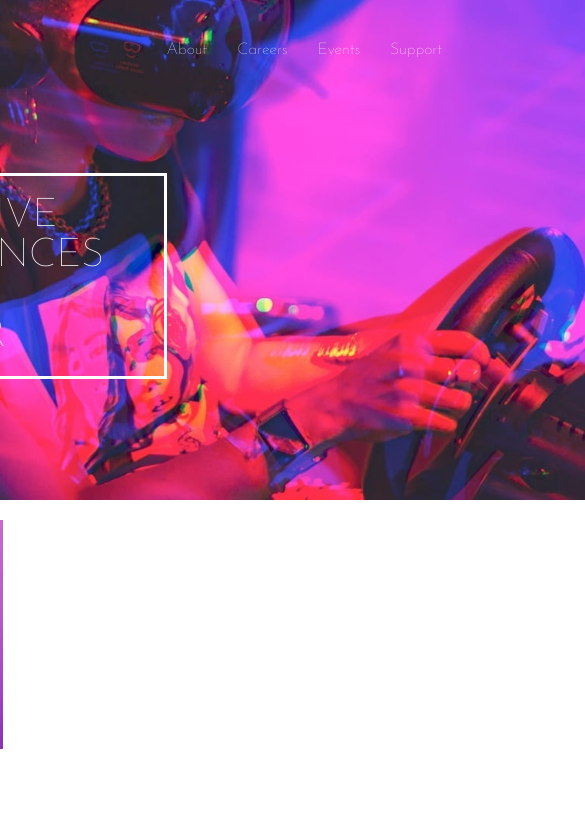
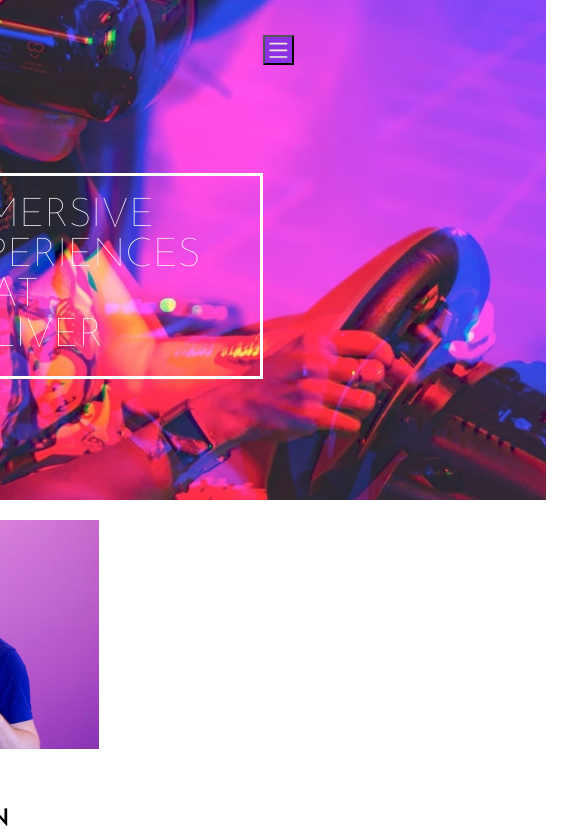
Before and after one commit to snaidy/workshop2-react, a React (Vite) app: page / in a window 390 px wide. Shown: the top 839 px of the page, 585 px wide, since content can reach past the window. Built offline with nearby package versions, Linux system fonts and the light colour scheme.

Commit message:
aplicar cambios

```diff
--- a/src/components/header/header.jsx
+++ b/src/components/header/header.jsx
@@ -1,7 +1,12 @@
 import React from 'react'
+import { useState } from 'react';
 import './header.scss'
 const Header = () => {
+  const [ menu , setMenu ] = useState( false )
 
+  const toggleMenu = () => {
+    setMenu( !menu )
+}
 
 
   return (
@@ -10,13 +15,22 @@ const Header = () => {
       <h2>loopstudios</h2>
       <p className='parr'>IMMERSIVE <br /> EXPERIENCES <br /> THAT DELIVER</p>
     </div>
+    <button
+     onClick={ toggleMenu }
+    className='cabecera'>
+    <svg className='svg' xmlns="http://www.w3.org/2000/svg" width="16" height="16" fill="currentColor" viewBox="0 0 16 16">
+  <path fill-rule="evenodd" d="M2.5 12a.5.5 0 0 1 .5-.5h10a.5.5 0 0 1 0 1H3a.5.5 0 0 1-.5-.5zm0-4a.5.5 0 0 1 .5-.5h10a.5.5 0 0 1 0 1H3a.5.5 0 0 1-.5-.5zm0-4a.5.5 0 0 1 .5-.5h10a.5.5 0 0 1 0 1H3a.5.5 0 0 1-.5-.5z"/>
+</svg>
 
-    <ul>
+    </button>
+
+    <ul className= { `navul ${ menu ? 'isActive' : '' }` }>
       <li href="#">About</li>
       <li href="#">Careers</li>
       <li href="#">Events</li>
       <li href="#">Support</li>
     </ul>
+
 
 
 
--- a/src/components/header/header.scss
+++ b/src/components/header/header.scss
@@ -13,6 +13,17 @@
         color: #fff;
 
 
+      }
+      .cabecera{
+        background-color: rgb(141, 49, 228);
+        margin-bottom: 400px;
+        display: none;
+      }
+
+      .svg{
+        width: 2em;
+        height: 2em;
+        fill: antiquewhite;
       }
 
       nav ul {
@@ -49,3 +60,34 @@
         padding-top: 20px;
         padding-left: 20px;
       }
+
+      @media screen and (max-width:900px) {
+
+       .cabecera{
+        display: flex;
+       }
+
+       nav ul{
+        width: 100%;
+
+        display: flex;
+        flex-flow: column nowrap;
+        justify-content: center;
+        align-items: center;
+        flex-direction: column;
+        height: 0vh;
+        overflow: hidden;
+        opacity: 0;
+        transition: all .5s ease;
+        background-color: black;
+        background-size: cover;
+
+       }
+
+       nav ul.isActive{
+        height: 50vh;
+        opacity: 1;
+
+       }
+
+      }
```
